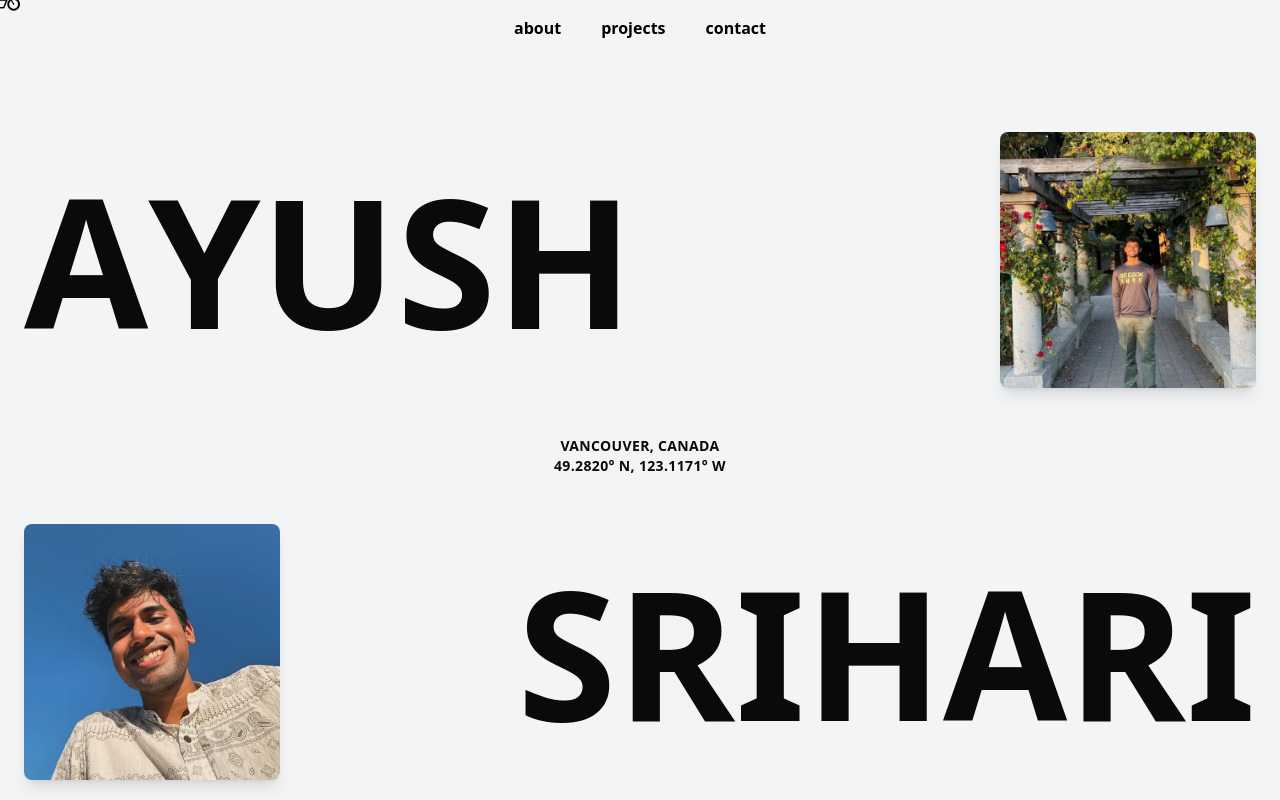
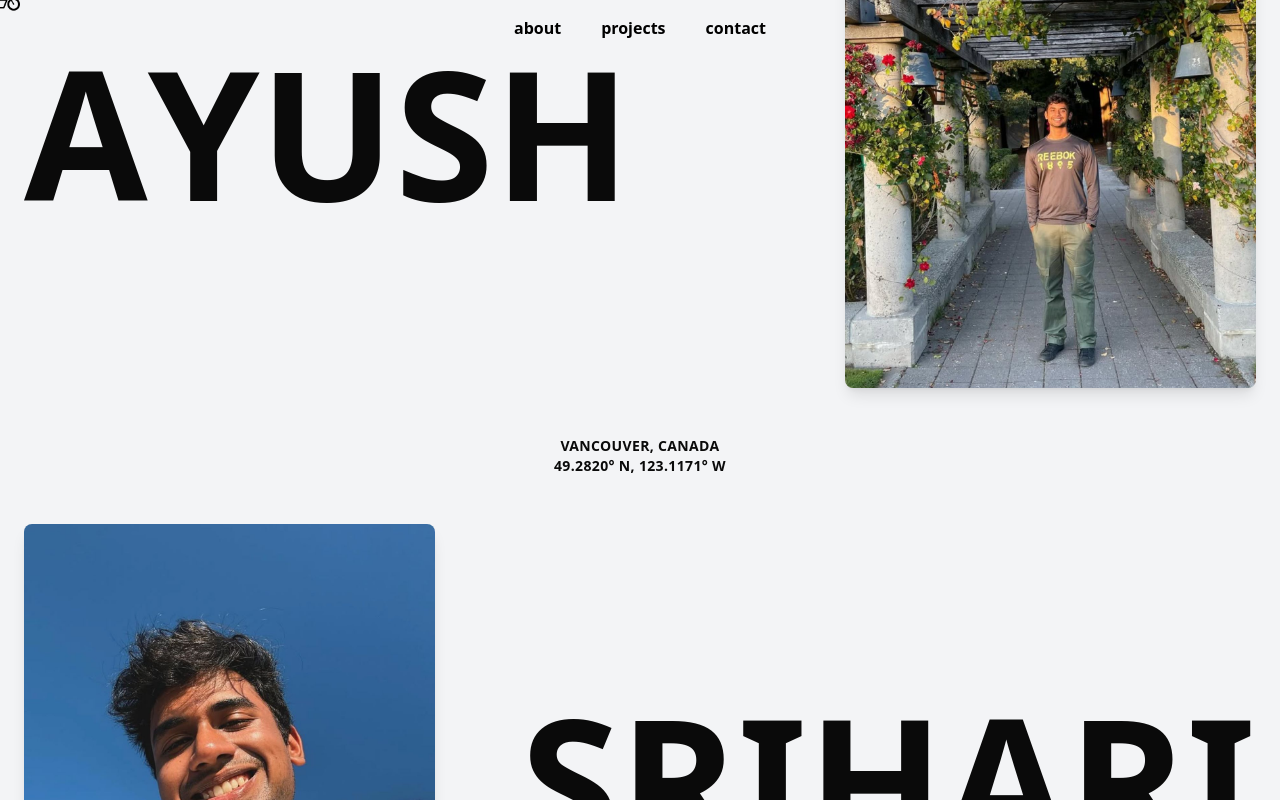
Before and after one commit to gracetownland/Portfolio, a React (Vite) app in the folder portfolio/: page / in a window 1280 px wide. Shown: the top 800 px of the page. Built offline with nearby package versions, Linux system fonts and the light colour scheme.

Commit message:
added motorcycle con

```diff
--- a/portfolio/src/HeroSection.tsx
+++ b/portfolio/src/HeroSection.tsx
@@ -29,8 +29,9 @@ const HeroSection: React.FC = () => {
       {/* First Row: AYUSH + Image */}
       <div className="grid grid-cols-3 items-center w-full max-w-full">
         {/* AYUSH (Left) */}
-        <div className="text-left col-span-2">
-          <h1 className="text-[180px] font-extrabold text-[#0A0A0A] leading-none">
+        <div className="text-left col-span-2 flex justify-start">
+          <h1 className="font-extrabold text-[#0A0A0A] leading-none whitespace-nowrap"
+              style={{ fontSize: "clamp(120px, 14vw, 200px)", flexGrow: 1 }}>
             <HoverText text="AYUSH" />
           </h1>
         </div>
@@ -39,7 +40,7 @@ const HeroSection: React.FC = () => {
           <img
             src={heroImage1}
             alt="Right Image"
-            className="w-64 h-64 object-cover rounded-lg shadow-lg"
+            className="w-128 h-128 object-cover rounded-lg shadow-lg"
           />
         </div>
       </div>
@@ -58,12 +59,13 @@ const HeroSection: React.FC = () => {
           <img
             src={heroImage2}
             alt="Left Image"
-            className="w-64 h-64 object-cover rounded-lg shadow-lg"
+            className="w-128 h-128 object-cover rounded-lg shadow-lg"
           />
         </div>
         {/* SRIHARI (Right) */}
-        <div className="text-right col-span-2">
-          <h1 className="text-[180px] font-extrabold text-[#0A0A0A] leading-none">
+        <div className="text-right col-span-2 flex justify-end">
+          <h1 className="font-extrabold text-[#0A0A0A] leading-none whitespace-nowrap"
+              style={{ fontSize: "clamp(120px, 14vw, 200px)", flexGrow: 1 }}>
             <HoverText text="SRIHARI" />
           </h1>
         </div>
```
